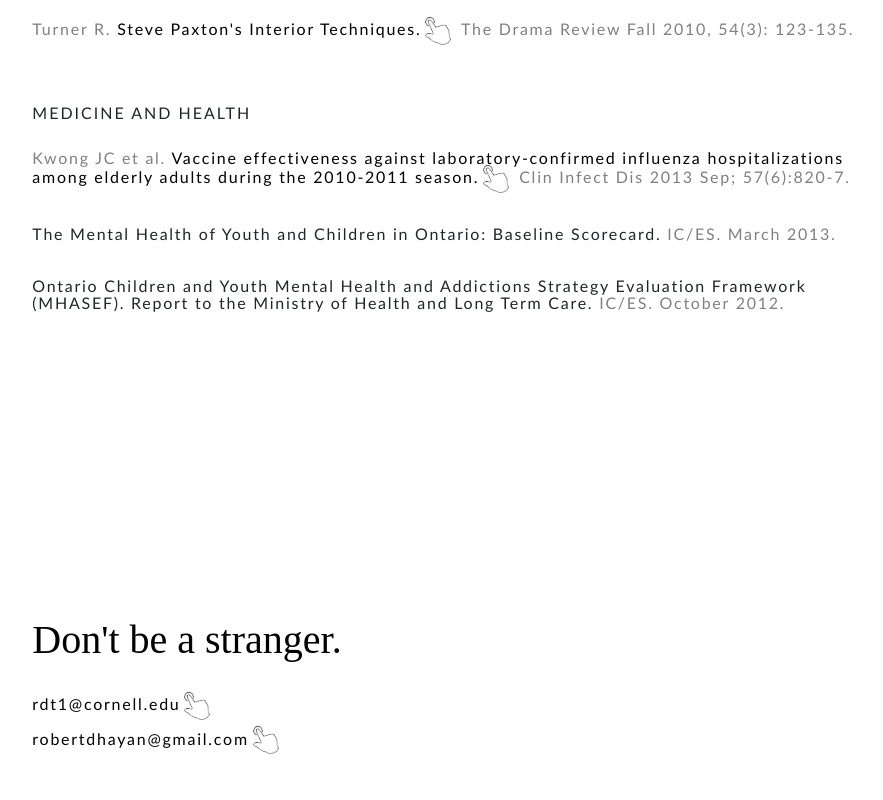
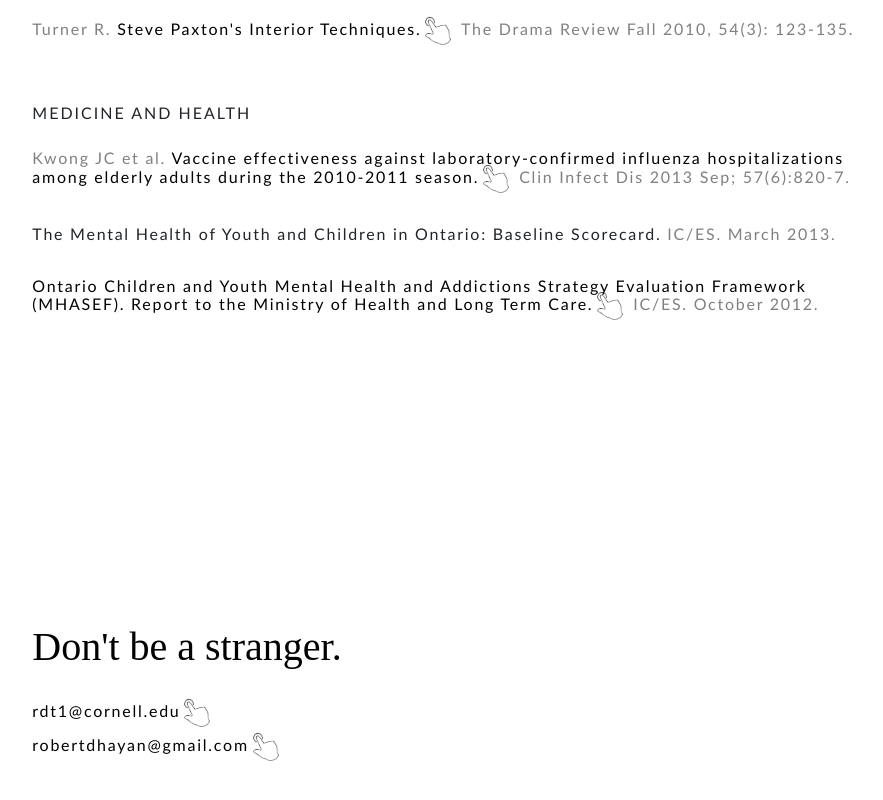
Before and after one commit to mistersuuns/edit, a plain HTML site: page index.html in a window 1280 px wide. Shown: the part 4893-5693 px from the top of the page, without its empty margins (196-1079 px from the left). Drawn offline with nearby package versions, Linux system fonts and the light colour scheme.

Commit message:
ontario children youth mental health linked

```diff
--- a/index.html
+++ b/index.html
@@ -362,8 +362,11 @@
                         style="color:grey;">IC/ES.
                         March 2013.</a></div>
                 <br>
-                <div id="line">Ontario Children and Youth Mental Health and Addictions Strategy Evaluation
-                    Framework (MHASEF). Report to the Ministry of Health and Long Term Care.<a style="color: grey;">
+                <div id="line"><a
+                    href="CYMH_Evaluation_Framework_ICES.pdf" style="color: black"
+                    target="_blank">Ontario Children and Youth Mental Health and Addictions Strategy Evaluation
+                    Framework (MHASEF). Report to the Ministry of Health and Long Term Care.&nbsp;</a><img id="touch"
+                    src="touchTilt.png">&nbsp;<a style="color: grey;">
                         IC/ES. October 2012.</a>
                 </div>
             </div>
```
Also changed, not shown: 1 other file.
